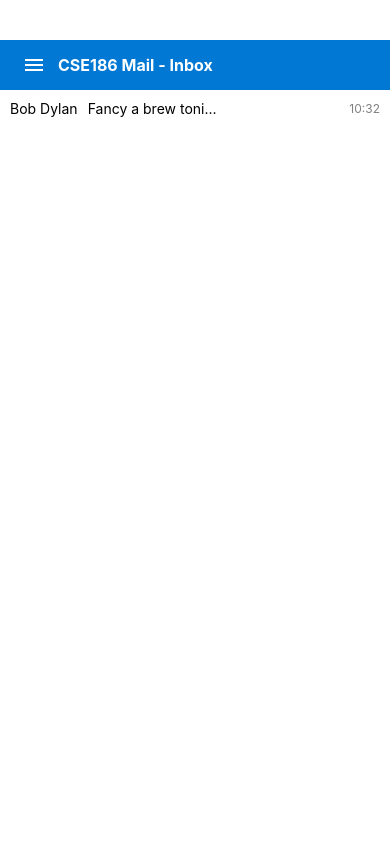
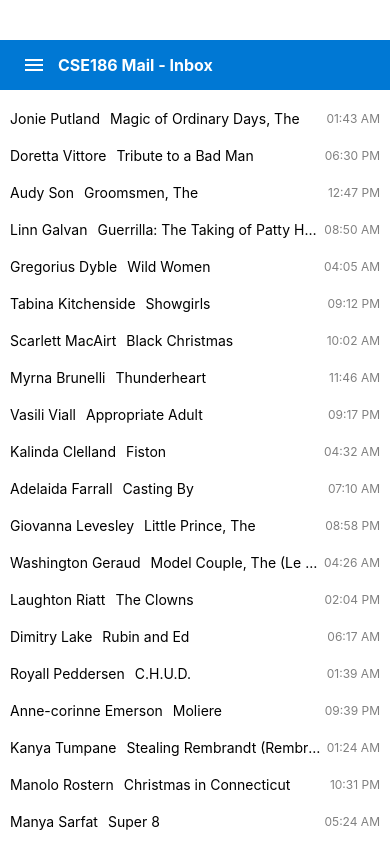
Before and after one commit to chistev/email_react_native, a React Native app: screen / in a window 390 px wide. Shown: the top 844 px of the page. Built offline with nearby package versions, Linux system fonts and the light colour scheme.

Commit message:
retrieving all the data from the mail.json and rendering them

```diff
--- a/App.js
+++ b/App.js
@@ -1,5 +1,6 @@
-import { View, Text, StyleSheet, Platform } from "react-native";
+import { View, Text, StyleSheet, Platform, ScrollView } from "react-native";
 import { IconButton, Provider as PaperProvider, DefaultTheme } from "react-native-paper";
+import mailData from './data/mail.json';
 
 const Navbar = () => {
   const theme = {
@@ -10,6 +11,9 @@ const Navbar = () => {
     },
   };
 
+  const inbox = mailData.find(folder => folder.name === "Inbox");
+  const emails = inbox ? inbox.mail : [];
+
   return (
     <PaperProvider theme={theme}>
       <View>
@@ -18,12 +22,20 @@ const Navbar = () => {
           <Text style={styles.title}>CSE186 Mail - Inbox</Text>
         </View>
 
-        {/* Message Row */}
-        <View style={styles.messageRow}>
-          <Text style={styles.sender}>Bob Dylan</Text>
-          <Text style={styles.message} numberOfLines={1}>Fancy a brew toni...</Text>
-          <Text style={styles.time}>10:32</Text>
-        </View>
+        {/* ScrollView to display all messages */}
+        <ScrollView style={styles.messagesContainer}>
+          {emails.map((email) => {
+            const receivedTime = new Date(email.received).toLocaleTimeString([], { hour: '2-digit', minute: '2-digit' });
+
+            return (
+              <View style={styles.messageRow} key={email.id}>
+                <Text style={styles.sender}>{email.from.name}</Text>
+                <Text style={styles.message} numberOfLines={1}>{email.subject}</Text>
+                <Text style={styles.time}>{receivedTime}</Text>
+              </View>
+            );
+          })}
+        </ScrollView>
       </View>
     </PaperProvider>
   );
@@ -43,10 +55,13 @@ const styles = StyleSheet.create({
     fontSize: 16,
     fontWeight: "bold",
   },
+  messagesContainer: {
+    padding: 10,
+  },
   messageRow: {
     flexDirection: "row",
     alignItems: "center",
-    padding: 10,
+    paddingVertical: 10,
   },
   sender: {
     fontSize: 14,
```
